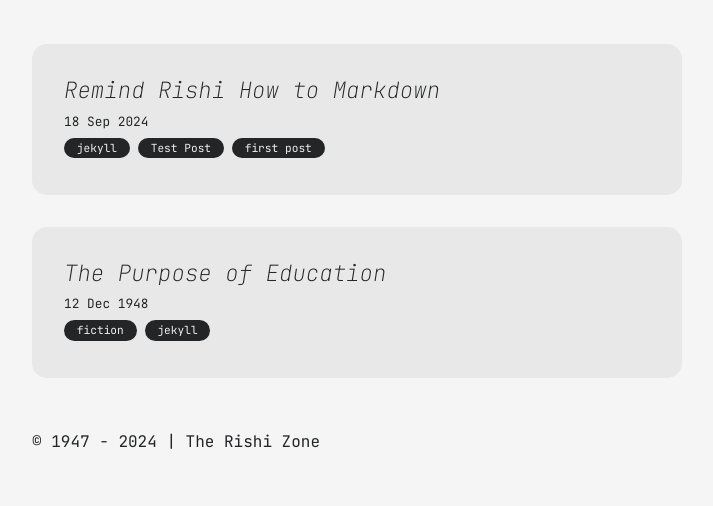
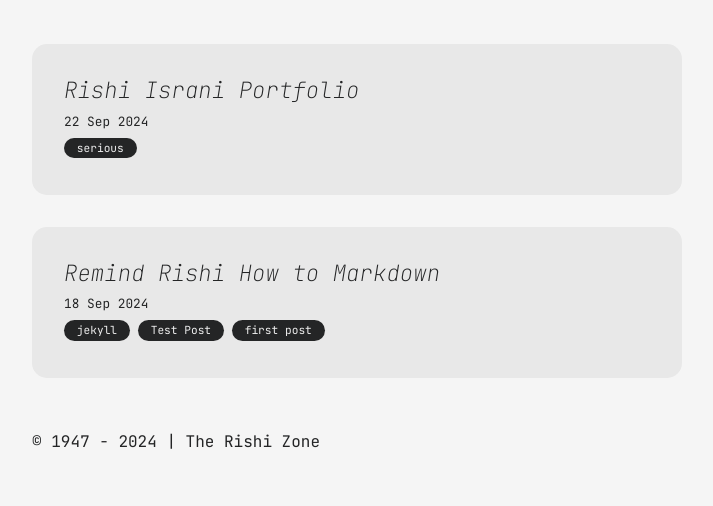
Before and after one commit to RishiMakesThings/RishiMakesThings.github.io, a Jekyll site: the page built from index.md, in a window 1280 px wide. Shown: the part 406-912 px from the top of the page, without its empty margins (283-996 px from the left). Built offline with Jekyll 4.4.1, drawn with Linux system fonts in a browser that asks for light colours; part of the change alters nothing that is shown.

Commit message:
writing a blog post

```diff
--- a/all_collections/_posts/1948-12-12-the-purpose-of-education.md
+++ b/all_collections/_posts/1948-12-12-the-purpose-of-education.md
@@ -1,22 +1,11 @@
 ---
 layout: post
-title: The Purpose of Education
-date: 1948-12-12 10:18:00
-categories: [fiction, jekyll]
+title: Rishi Israni Portfolio
+date: 2024-09-22 14:09:00
+categories: [serious]
 ---
+## About Me
 
-As I engage in the so-called "bull sessions" around and about the school, I too often find that most college men have a misconception of the purpose of education. Most of the "brethren" think that education should equip them with the proper instruments of exploitation so that they can forever trample over the masses. Still others think that education should furnish them with noble ends rather than means to an end.
+I am a passionate **Computer Science** and **Biotechnology** student at the **University of New South Wales (UNSW)**. My unique combination of skills in technology and biology allows me to bridge the gap between disciplines, and I am excited by opportunities that let me solve complex, real-world challenges. I enjoy exploring how technology can push the boundaries of biology and medicine, aiming to develop innovative solutions through programming, research, and collaboration.
 
-![alt](https://picsum.photos/800/300)
-
-It seems to me that education has a two-fold function to perform in the life of man and in society: the one is utility and the other is culture. Education must enable a man to become more efficient, to achieve with increasing facility the ligitimate goals of his life.
-
-Education must also train one for quick, resolute and effective thinking. To think incisively and to think for one's self is very difficult. We are prone to let our mental life become invaded by legions of half truths, prejudices, and propaganda. At this point, I often wonder whether or not education is fulfilling its purpose. A great majority of the so-called educated people do not think logically and scientifically. Even the press, the classroom, the platform, and the pulpit in many instances do not give us objective and unbiased truths. To save man from the morass of propaganda, in my opinion, is one of the chief aims of education. Education must enable one to sift and weigh evidence, to discern the true from the false, the real from the unreal, and the facts from the fiction.
-
-The function of education, therefore, is to teach one to think intensively and to think critically. But education which stops with efficiency may prove the greatest menace to society. The most dangerous criminal may be the man gifted with reason, but with no morals.
-
-The late Eugene Talmadge, in my opinion, possessed one of the better minds of Georgia, or even America. Moreover, he wore the Phi Beta Kappa key. By all measuring rods, Mr. Talmadge could think critically and intensively; yet he contends that I am an inferior being. Are those the types of men we call educated?
-
-We must remember that intelligence is not enough. Intelligence plus character--that is the goal of true education. The complete education gives one not only power of concentration, but worthy objectives upon which to concentrate. The broad education will, therefore, transmit to one not only the accumulated knowledge of the race but also the accumulated experience of social living.
-
-If we are not careful, our colleges will produce a group of close-minded, unscientific, illogical propagandists, consumed with immoral acts. Be careful, "brethren!" Be careful, teachers!
+---
```
